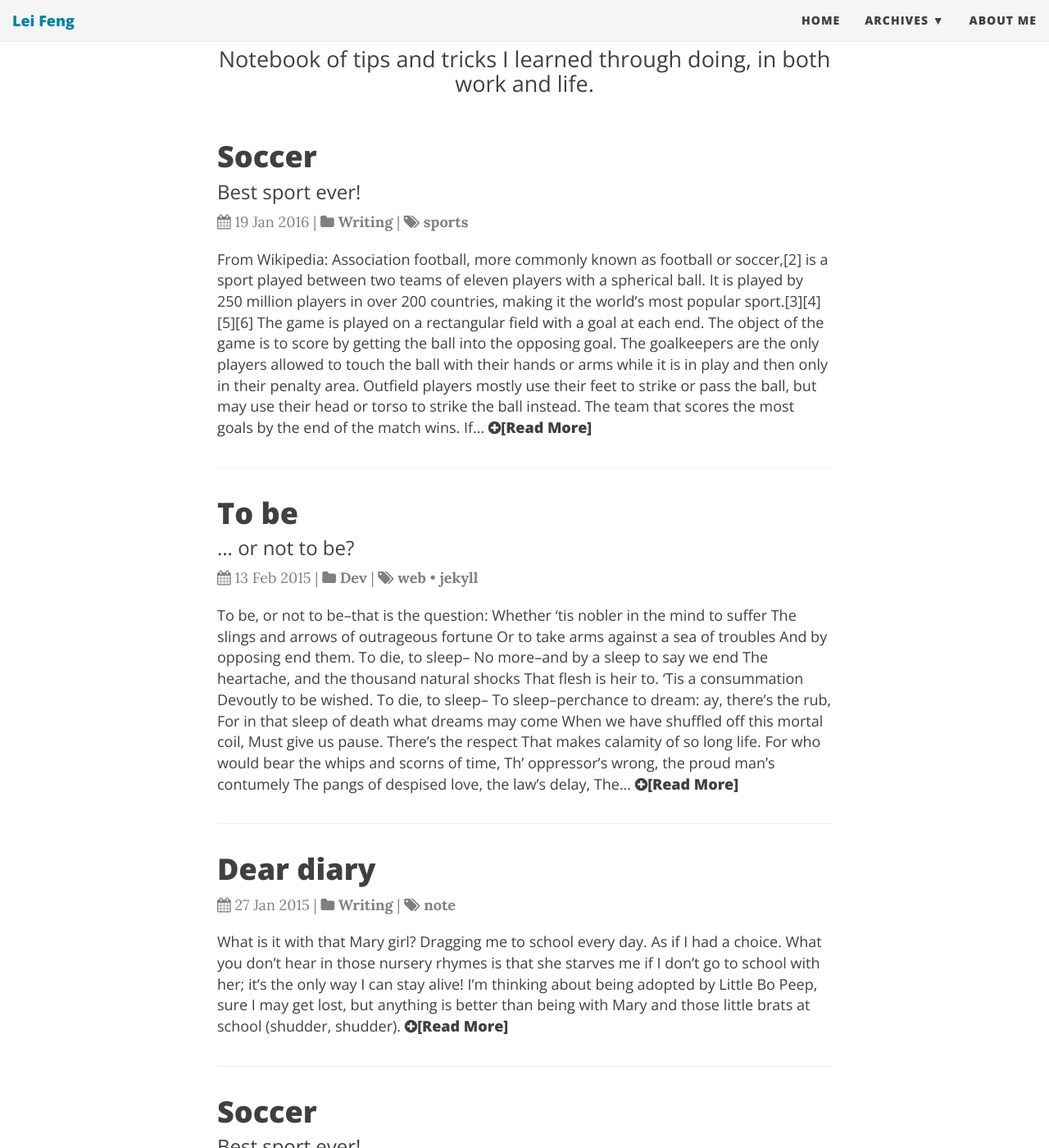
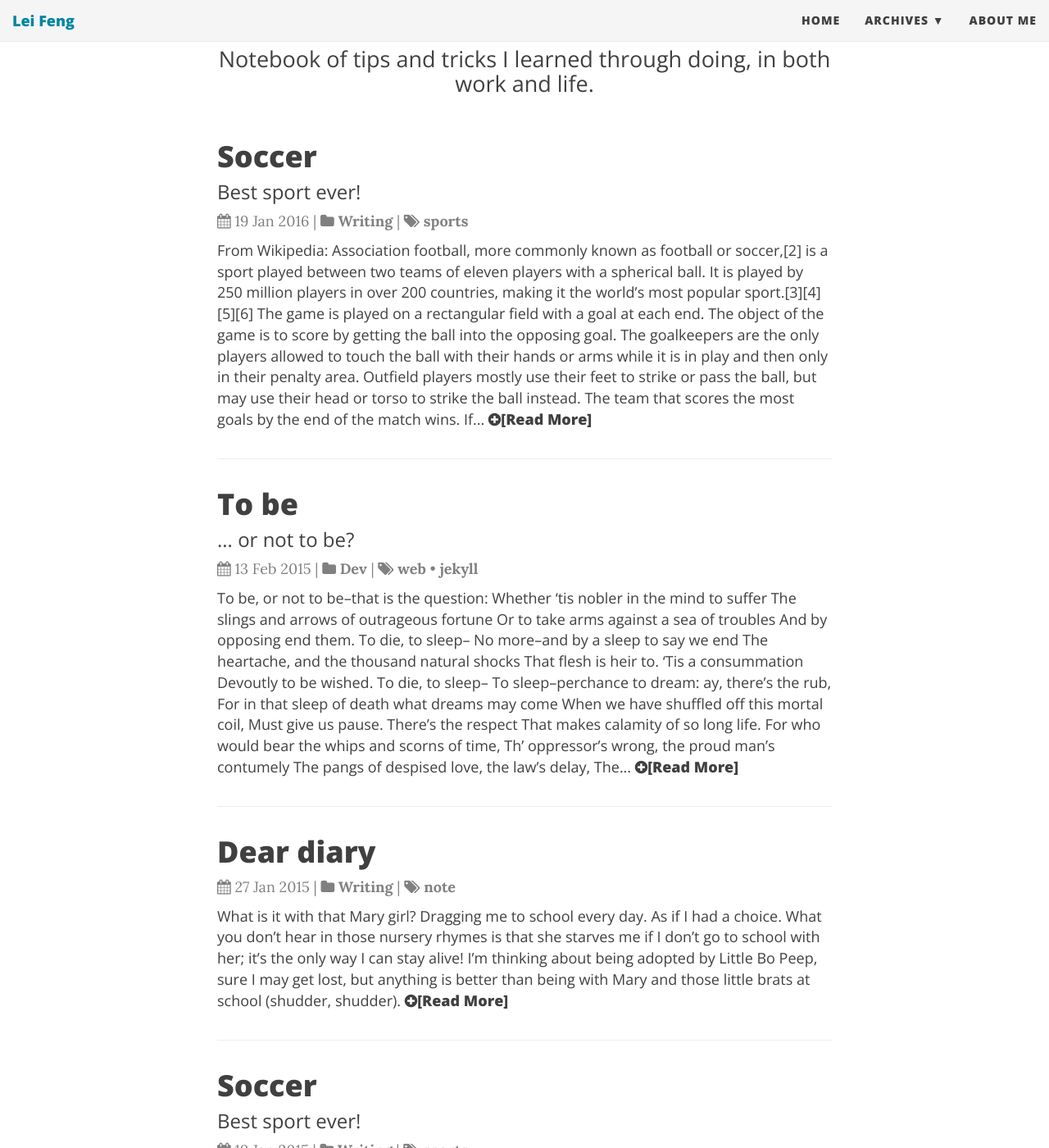
Before and after one commit to stonefl/stonefl.github.io, a Jekyll site: the page built from index.html, in a window 1280 px wide and 1400 px high, scrolled down 195 px. Shown: the whole window at 82% size. Built offline with Jekyll 4.4.1, drawn with Linux system fonts in a browser that asks for light colours; nearby versions of some CDN libraries; the list of posts is cut into pages by our own code.

Commit message:
Update main.css

```diff
--- a/css/main.css
+++ b/css/main.css
@@ -352,8 +352,8 @@ a.social-icons:hover {
 }
 div.post-meta {
   display: block;
-  padding-top: .5px;
-  padding-bottom: 10px;
+  margin-top: - .5rem;
+  margin-bottom: .5rem;
 }
 div.social-icons {
   display: block;
```
